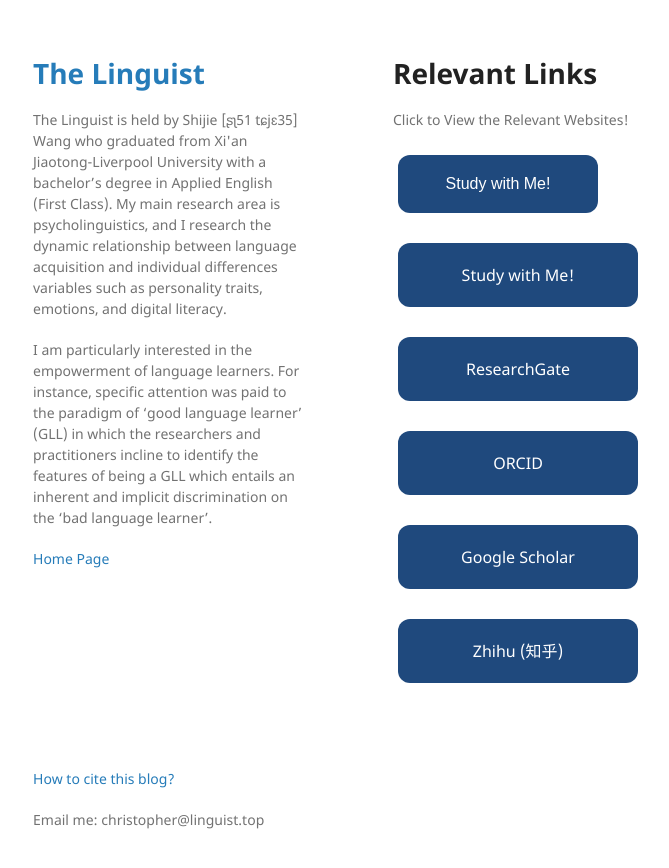
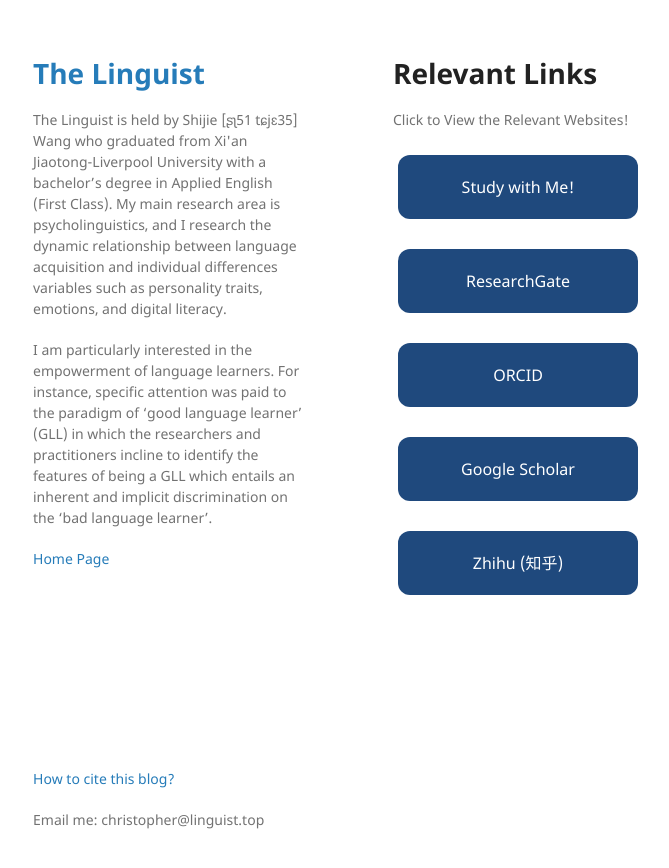
Before and after one commit to ChristopherTLAL/personal-blog, a Jekyll site: the page built from Relevant_Links/index.md, in a window 1280 px wide. Shown: the top 868 px of the page, without its empty margins (177-846 px from the left). Built offline with Jekyll 4.4.1, drawn with Linux system fonts in a browser that asks for light colours.

Commit message:
Update index.md

```diff
--- a/Relevant_Links/index.md
+++ b/Relevant_Links/index.md
@@ -5,10 +5,6 @@ permalink: /Relevant_Links/
 ---
 
  <p></p>
-<a href="https://learning.linguist.top">
-  <button class="button">Study with Me!</button>
-</a>
-
 <p><a href="https://learning.linguist.top" class="button">Study with Me!</a></p>
 <p><a href="https://www.researchgate.net/profile/Shijie_Wang16" class="button">ResearchGate</a></p>
 <p><a href="https://orcid.org/0000-0003-2624-8103" class="button">ORCID</a></p>
```
